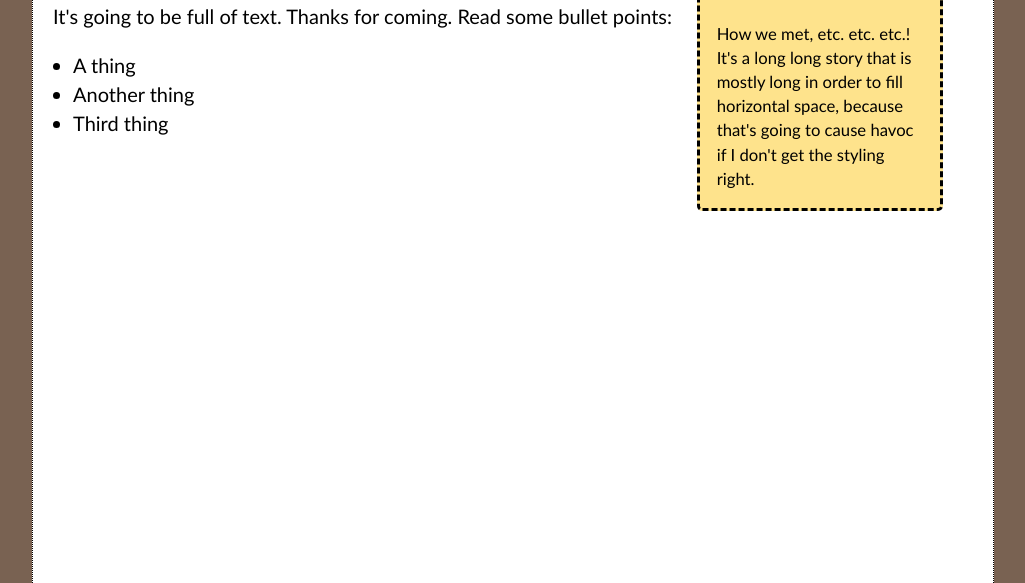
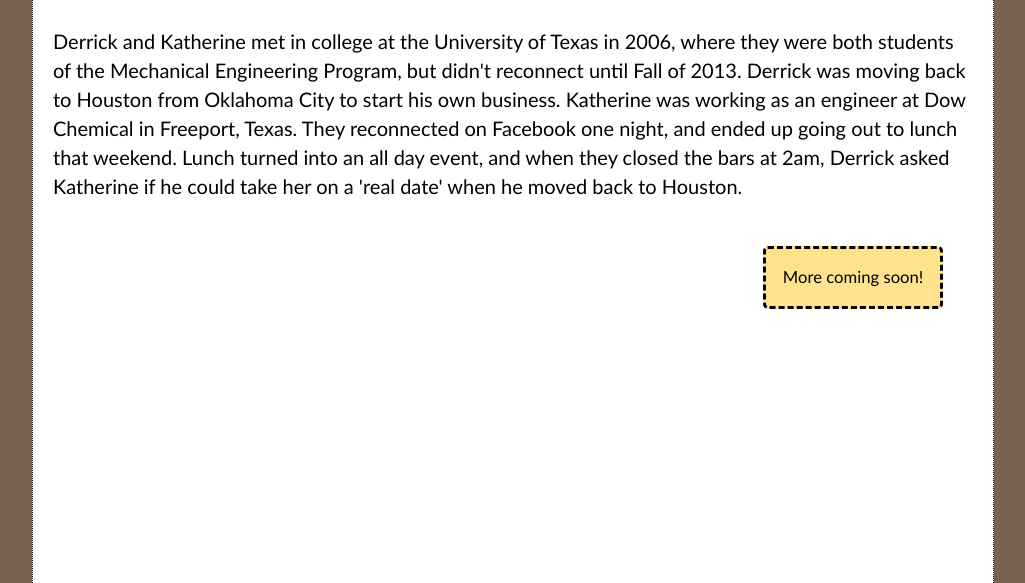
Before and after one commit to derrickturk/derrick-and-katherine.com, a plain HTML site: page index.html in a window 1280 px wide. Shown: the part 217-800 px from the top of the page, without its empty margins (127-1152 px from the left). Drawn offline with Linux system fonts and the light colour scheme; a web font is replaced by a local one.

Commit message:
Updated summary

```diff
--- a/index.html
+++ b/index.html
@@ -14,21 +14,19 @@
         <h1>Derrick &amp; Katherine's Wedding</h1>
         <h2>8/8/2014</h2>
     </div>
+    <h2>Our Story!</h2>
+    <p>Derrick and Katherine met in college at the University of Texas in 2006, where they were both students of the Mechanical Engineering Program, but didn't reconnect until Fall of 2013.
+    Derrick was moving back to Houston from Oklahoma City to start his own business.
+    Katherine was working as an engineer at Dow Chemical in Freeport, Texas.
+    They reconnected on Facebook one night, and ended up going out to lunch that weekend.
+    Lunch turned into an all day event, and when they closed the bars at 2am, Derrick asked Katherine if he could take her on a 'real date' when he moved back to Houston.
+
 
     <div class="sidebar right">
-        <h2>Our Story!</h2>
-        <p>How we met, etc. etc. etc.! It's a long long story that is mostly
-        long in order to fill horizontal space, because that's going to cause
-        havoc if I don't get the styling right.
+        <p> More coming soon!
     </div>
 
-    <p>The wedding is real but the page is fake!
-    <p>It's going to be full of text. Thanks for coming. Read some bullet points:
-    <ul>
-        <li>A thing
-        <li>Another thing
-        <li>Third thing
-    </ul>
+
 </div>
 </body>
 </html>
```
